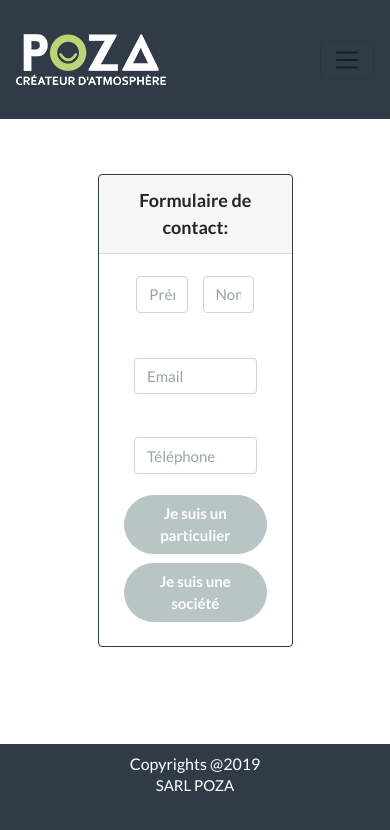
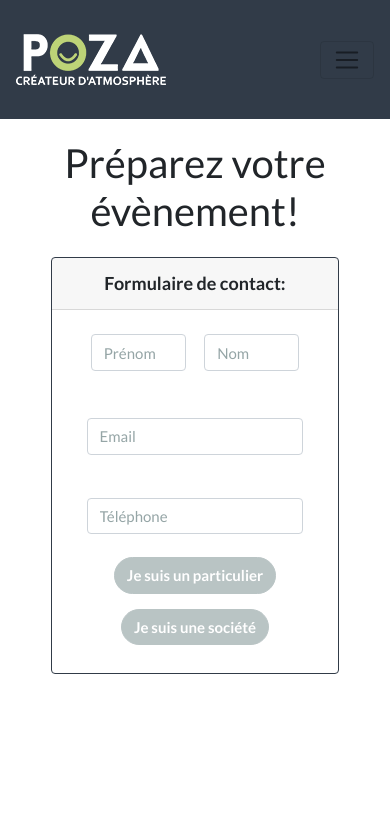
Before and after one commit to LorraineDamiens/P3_customer-frontend, a React (Create React App) app: page / in a window 390 px wide. Shown: the top 830 px of the page. Built offline with nearby package versions, Linux system fonts and the light colour scheme.

Commit message:
responsive

```diff
--- a/src/App.css
+++ b/src/App.css
@@ -19,10 +19,8 @@ table {
 }
 
 .miscont {
-  width: 50%;
-  margin-left: 25vw;
-  margin-top: 10vw;
-  margin-bottom: 10vw;
+  width: 60%;
+  margin-top: 6% !important;
 }
 
 .servicescard {
@@ -30,18 +28,23 @@ table {
   border-radius: 40px 0;
 }
 .card {
-  margin: 30px;
   border-color: #313b48;
   font-weight: bold;
   font-size: large;
   border-style: groove;
+  margin: 30px;
 }
 .custform {
-  width: 50%;
-  margin-left: 25vw;
-  margin-top: 10vw;
-  margin-bottom: 10vw;
+  margin: auto;
+  width: 80%;
+  margin-top: 10% !important;
 }
+
+.cust {
+  margin: auto;
+  width: 80%;
+}
+
 .recapform {
   width: 50%;
   margin-left: 25vw;
@@ -73,7 +76,7 @@ table {
   border-radius: 45px;
 }
 .row {
-  padding: 4%;
+  padding: 4% 4% 4% 4%;
 }
 
 .App {
@@ -111,7 +114,7 @@ h1 {
 
 h2 {
   text-align: center;
-  margin-bottom: 5%;
+  margin-top: 5%;
 }
 @media (prefers-reduced-motion: no-preference) {
   .App-logo {
--- a/src/Router.jsx
+++ b/src/Router.jsx
@@ -22,8 +22,6 @@ function Router() {
         <Route path="/services" component={CardList} />
         <Route path="/confirmation" component={Confirmation} />
       </Switch>
-
-      <Footer />
     </BrowserRouter>
   );
 }
--- a/src/components/Confirmation.jsx
+++ b/src/components/Confirmation.jsx
@@ -97,10 +97,7 @@ function Confirmation() {
               <td>Ville:</td>
               <td>{recap.city}</td>
             </tr>
-            <tr>
-              <td>Commentaires:</td>
-              <td>{recap.comment}</td>
-            </tr>
+
             <tr>
               <td>Type d'évènement:</td>
               <td>{recap.eventType}</td>
@@ -113,6 +110,11 @@ function Confirmation() {
                 </tr>
               );
             })}
+
+            <tr>
+              <td>Commentaires:</td>
+              <td>{recap.comment}</td>
+            </tr>
           </tbody>
         </Table>
       </Card>
--- a/src/components/ContactInfo.jsx
+++ b/src/components/ContactInfo.jsx
@@ -56,8 +56,10 @@ function ContactInfo({ dispatch, contact }) {
 
   return (
     <>
+      <h2>Préparez votre évènement!</h2>
+      <Col xs="12" sm="12">
         <Row>
-        <Card className="custform" xs="12">
+          <Card className="cust">
             <CardHeader>Formulaire de contact:</CardHeader>
             <CardBody>
               <Col>
@@ -142,6 +144,7 @@ function ContactInfo({ dispatch, contact }) {
             </CardBody>
           </Card>
         </Row>
+      </Col>
     </>
   );
 }
--- a/src/components/CustomerInfo.jsx
+++ b/src/components/CustomerInfo.jsx
@@ -48,11 +48,11 @@ function CustomerInfo({ dispatch, customer }) {
   };
   return (
     <>
+      <Col xs="12" sm="12">
         <Row>
           <Card className="custform">
             <CardHeader>Si vous êtes un particulier:</CardHeader>
             <CardBody>
-            <Col>
               {events.map(({ name, label }, i) => {
                 return (
                   <FormGroup check key={i}>
@@ -77,13 +77,13 @@ function CustomerInfo({ dispatch, customer }) {
                   onChange={handleInput}
                 />
               </InputGroup>
-            </Col>
 
               <Button onClick={goBack}>Précédent</Button>
               <Button onClick={() => sendDatas("/misc")}>Continuer</Button>
             </CardBody>
           </Card>
         </Row>
+      </Col>
     </>
   );
 }
--- a/src/components/Footer.jsx
+++ b/src/components/Footer.jsx
@@ -3,7 +3,7 @@ import React from "react";
 function Footer() {
   return (
     <>
-      <div className="footer fixed-bottom text-center">
+      <div className="footer text-center">
         Copyrights @2019{" "}
         <h6>
           <a className="olive" href="https://poza-evenement.fr/">
--- a/src/components/MiscInfo.jsx
+++ b/src/components/MiscInfo.jsx
@@ -106,8 +106,8 @@ function MiscInfo({ dispatch, misc }) {
 
   return (
     <>
+      <h2> Informations complémentaires</h2>
       <Container className="miscont">
-        <h2> Informations complémentaires</h2>
         <InputGroup>
           <InputGroupAddon addonType="prepend">
             <InputGroupText>Nombre d'invités</InputGroupText>
```
Lines whose indentation alone changed are shown as unchanged.
